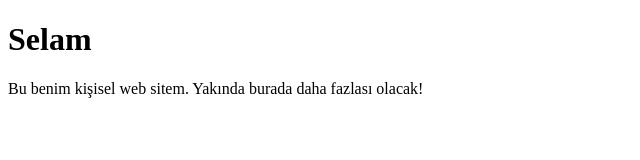
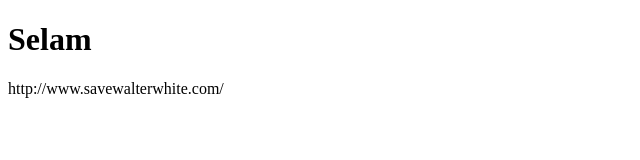
Before and after one commit to erenuzgor/erenuzgor.github.io, a plain HTML site: page index.html in a window 1280 px wide. Shown: the whole page, without its empty margins (0-640 px from the left). Drawn offline with Linux system fonts and the light colour scheme.

Commit message:
Update index.html

```diff
--- a/index.html
+++ b/index.html
@@ -8,6 +8,6 @@
 </head>
 <body>
   <h1>Selam</h1>
-  <p>Bu benim kişisel web sitem. Yakında burada daha fazlası olacak!</p>
+  <p>http://www.savewalterwhite.com/</p>
 </body>
 </html>
```
